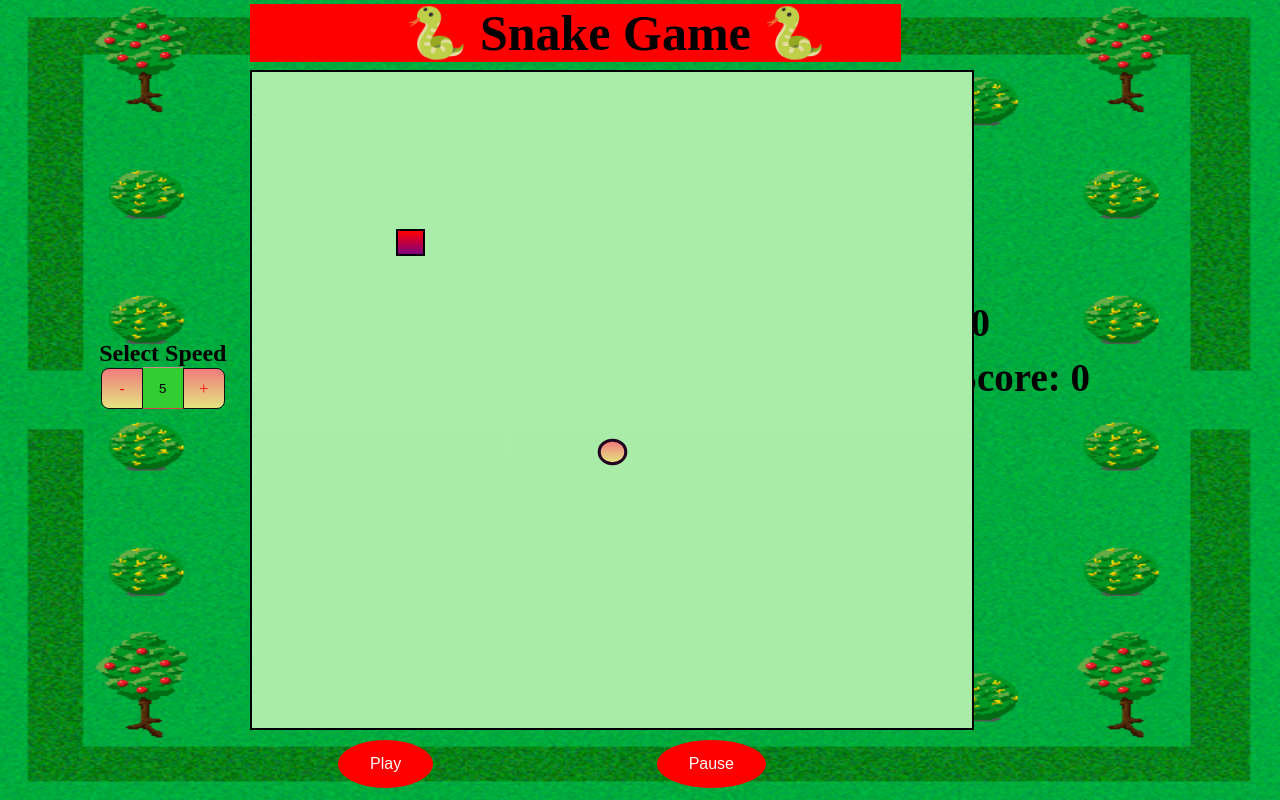
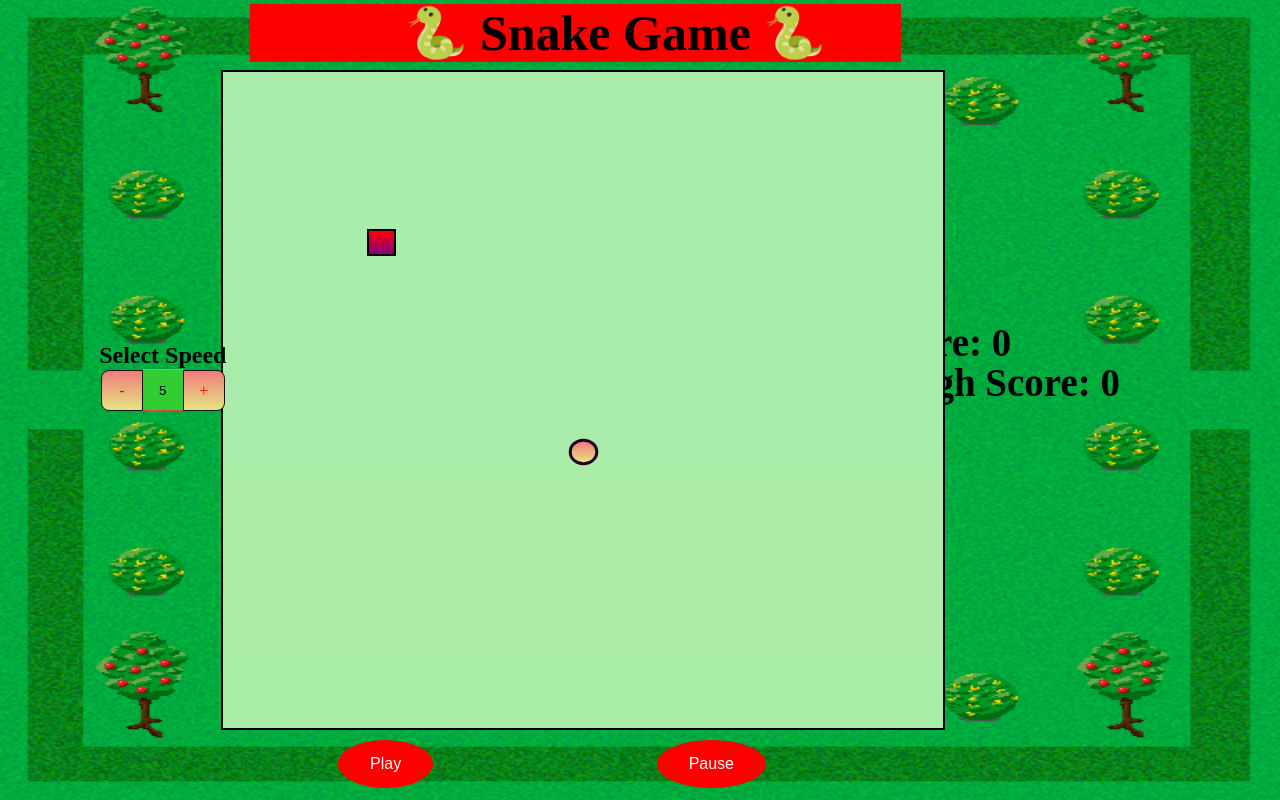
Before and after one commit to BhaskarAddepalli/BhaskarAddepalli.github.io, a plain HTML site: page index.html in a window 1280 px wide. Drawn offline with Linux system fonts and the light colour scheme; a web font is replaced by a local one.

Commit message:
Update style.css

```diff
--- a/css/style.css
+++ b/css/style.css
@@ -22,6 +22,9 @@
     font-size: 39px;
     font-weight: bold;
     font-family: 'New Tegomin', serif;
+    top:40%;
+    right: 290px;
+    right:21%;
 }
 
 #hiscoreBox{
@@ -31,6 +34,9 @@
     font-size: 39px;
     font-weight: bold;
     font-family: 'New Tegomin', serif;
+    top:45%;
+    right: 190px;
+    right:12.5%;
 }
 
 #board{
@@ -43,6 +49,7 @@
     grid-template-columns: repeat(25, 1fr);
     position:fixed;
     left:250px;
+    left:17.3%;
 }
 #btn{
     position: fixed;
@@ -113,6 +120,7 @@ form {
     margin: 0 auto;
     text-align: center;
     padding-top: 50px;
+    top:36.5%;
   }
   .value-button {
     color: red;
```
